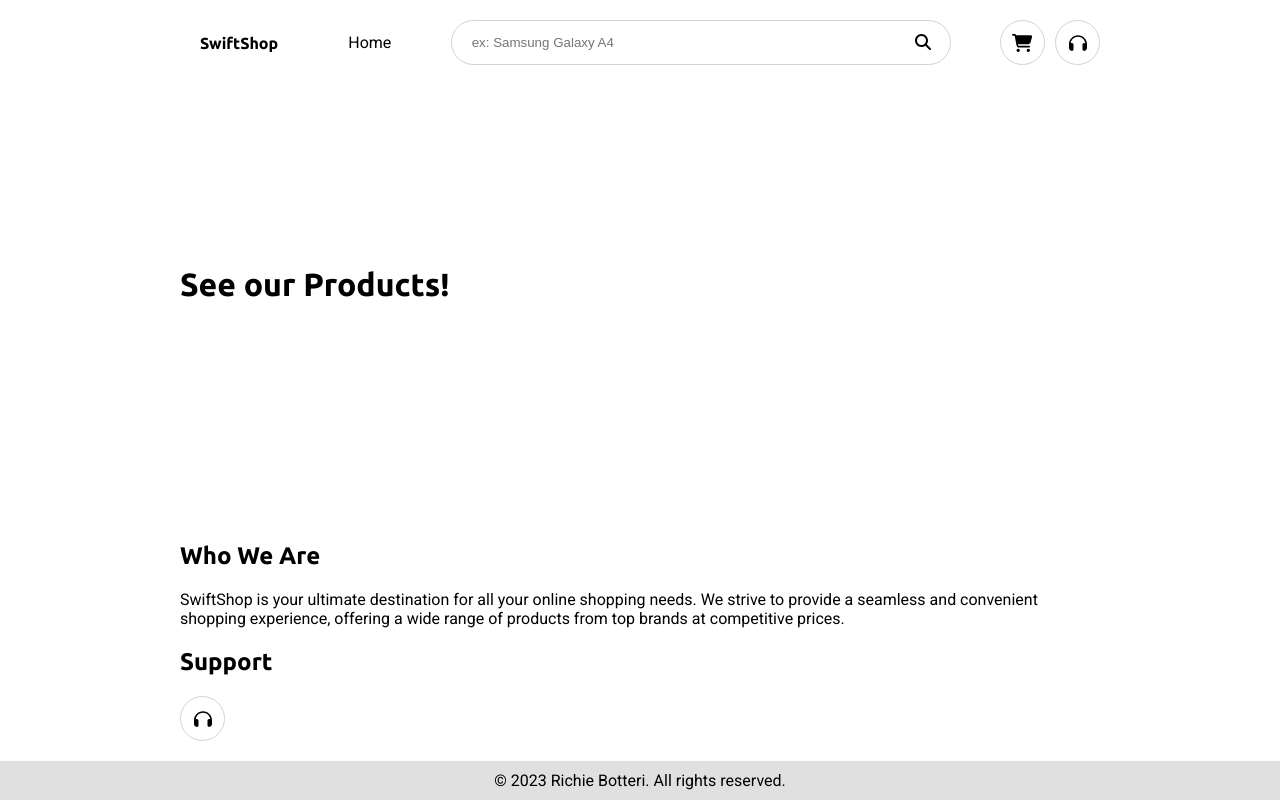
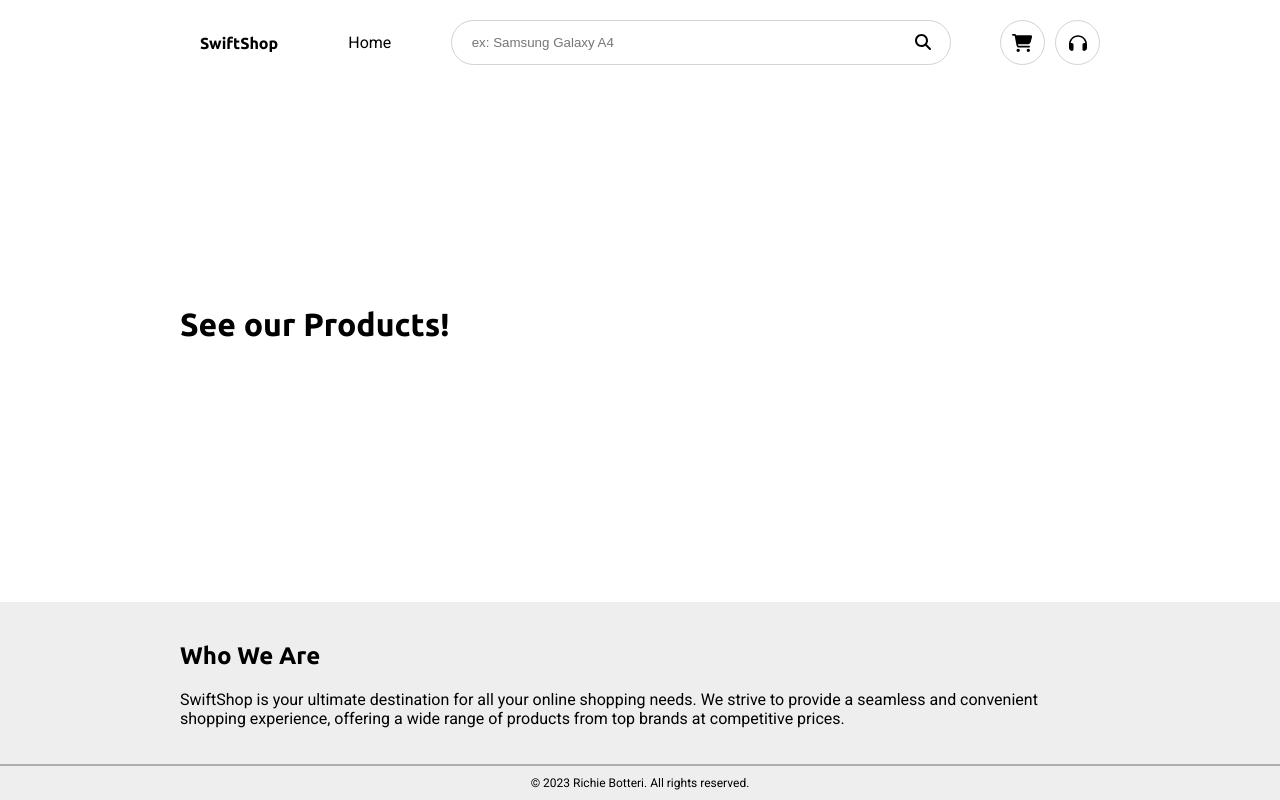
Before and after one commit to richiebotteri/frontend-frameworks-ca, a React (Vite) app: page / in a window 1280 px wide. Built offline with nearby package versions, Linux system fonts and the light colour scheme; no server answers.

Commit message:
updating footer styles

```diff
--- a/src/components/Layout/Footer/CopyParagraph.styled.jsx
+++ b/src/components/Layout/Footer/CopyParagraph.styled.jsx
@@ -2,6 +2,7 @@ import { styled } from "styled-components";
 
 export const CopyParagraph = styled.p`
   text-align: center;
+  font-size: 12px;
   padding: 0;
   margin: 0;
 `;
--- a/src/components/Layout/Footer/CopyRightContainer.jsx
+++ b/src/components/Layout/Footer/CopyRightContainer.jsx
@@ -1,6 +1,7 @@
 import { styled } from "styled-components";
 
 export const CopyRightContainer = styled.div`
-  background-color: rgb(224, 224, 224);
+  background-color: #eee;
+  border-top: 2px solid #acacac;
   padding: ${({ theme: { spacing } }) => spacing.p2} 0;
 `;
--- a/src/components/Layout/Footer/index.jsx
+++ b/src/components/Layout/Footer/index.jsx
@@ -1,13 +1,15 @@
-import { FontAwesomeIcon } from "@fortawesome/react-fontawesome";
-import { IconLink } from "../../common/IconLink.styled";
-import { faHeadphones } from "@fortawesome/free-solid-svg-icons";
 import { FooterContainer } from "./FooterContainer.styled";
 import { CopyRightContainer } from "./CopyRightContainer";
 import { CopyParagraph } from "./CopyParagraph.styled";
+import { styled } from "styled-components";
+
+const StyledFooter = styled.footer`
+  background-color: #eee;
+`;
 
 export default function Footer() {
   return (
-    <footer>
+    <StyledFooter>
       <FooterContainer>
         <h2>Who We Are</h2>
         <p>
@@ -16,16 +18,12 @@ export default function Footer() {
           experience, offering a wide range of products from top brands at
           competitive prices.
         </p>
-        <h2>Support</h2>
-        <IconLink href="/ContactPage">
-          <FontAwesomeIcon icon={faHeadphones} />
-        </IconLink>
       </FooterContainer>
       <CopyRightContainer>
         <CopyParagraph>
           © 2023 Richie Botteri. All rights reserved.
         </CopyParagraph>
       </CopyRightContainer>
-    </footer>
+    </StyledFooter>
   );
 }
--- a/src/components/Layout/Main/MainContainer.styled.jsx
+++ b/src/components/Layout/Main/MainContainer.styled.jsx
@@ -3,5 +3,6 @@ import { styled } from "styled-components";
 export const MainContainer = styled.div`
   width: ${({ theme: { width } }) => width.sectionContainer};
   padding: ${({ theme: { spacing } }) => spacing.p3};
+  padding-bottom: ${({ theme: { spacing } }) => spacing.p4};
   margin: auto;
 `;
```
